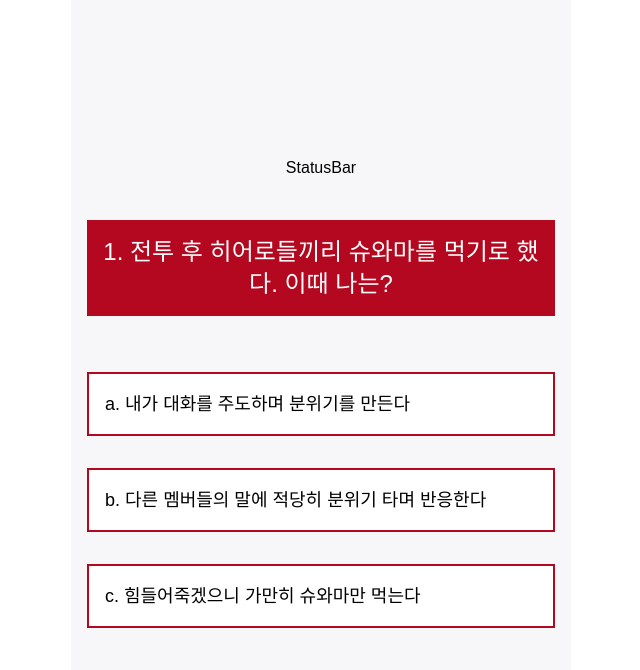
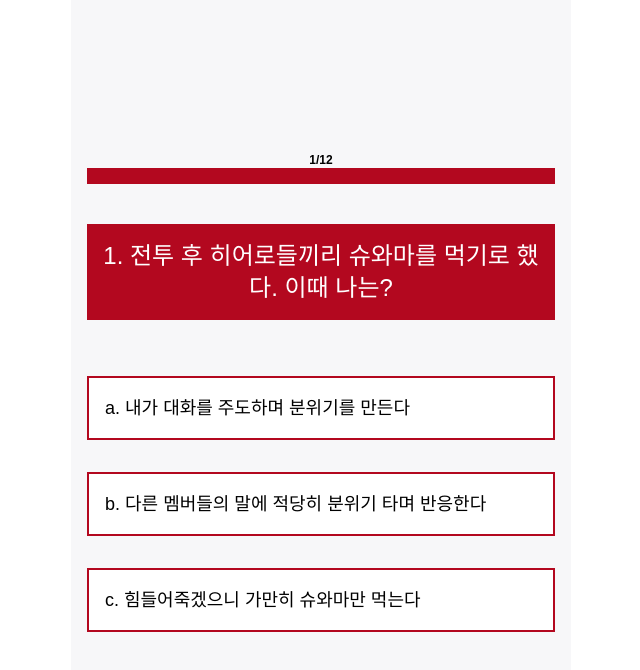
Before and after one commit to qorbaxk/marvel-mbti, a React (Create React App) app: page /question in a window 1280 px wide. Shown: the top 670 px of the page, without its empty margins (319-959 px from the left). Built offline with nearby package versions, Linux system fonts and the light colour scheme; a web font is replaced by a local one.

Commit message:
[:lipstick:] 상태진행바 스타일링

```diff
--- a/src/components/Question/StatusBar.tsx
+++ b/src/components/Question/StatusBar.tsx
@@ -1,8 +1,29 @@
 import React from 'react'
+import { useSelector } from 'react-redux'
+import { RootState } from 'redux/store'
 
 const StatusBar = () => {
+  const endPoint = 12
+  const qIdx = useSelector((QueState: RootState) => QueState.qr.questionIndex)
+
+  const percent = (100 / endPoint) * (qIdx + 1)
+
   return (
-    <div>StatusBar</div>
+    <>
+      <span
+        role="progressbar"
+        aria-label="현재 진행상태"
+        className="text-xs font-bold"
+      >
+        {qIdx + 1}/12
+      </span>
+      <div aria-hidden className="w-full h-4 mx-auto bg-white">
+        <div
+          aria-hidden
+          className={`h-full bg-primary-100 w-[${percent}%]`}
+        ></div>
+      </div>
+    </>
   )
 }
 
```
